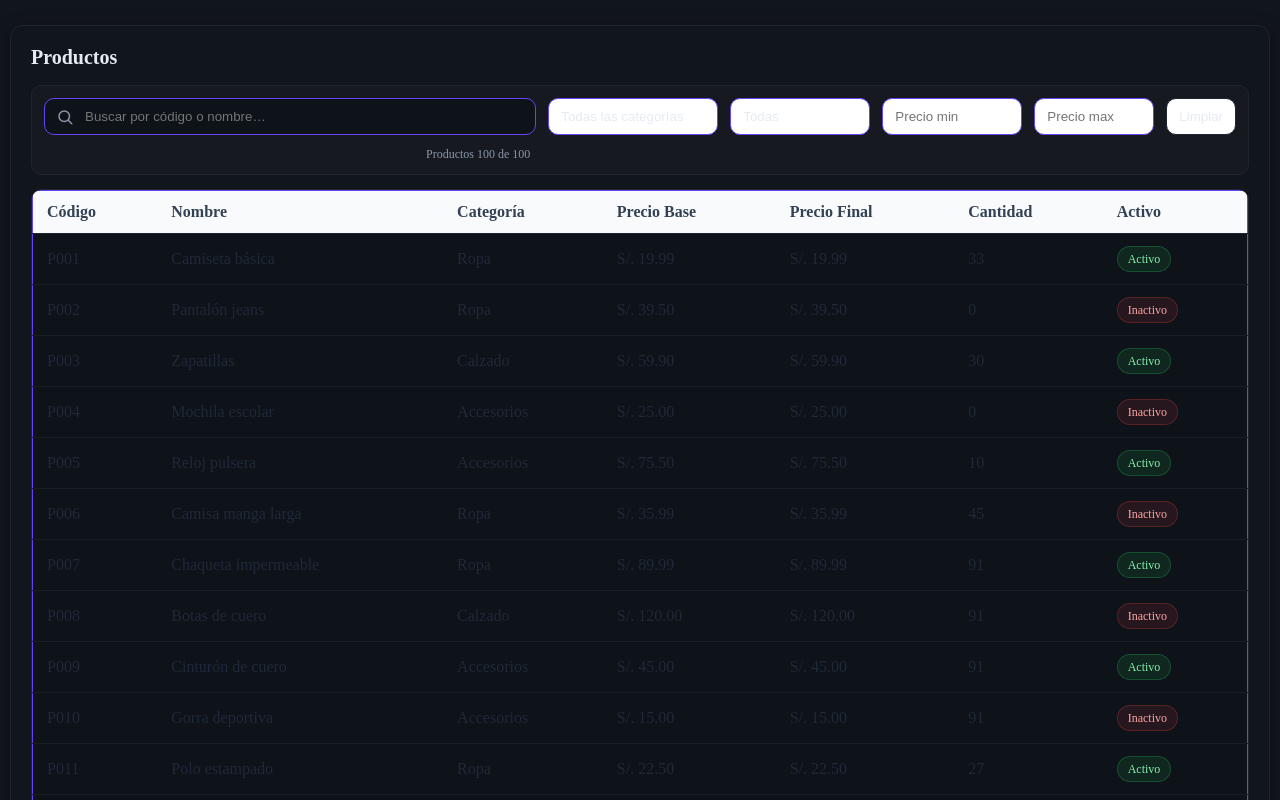
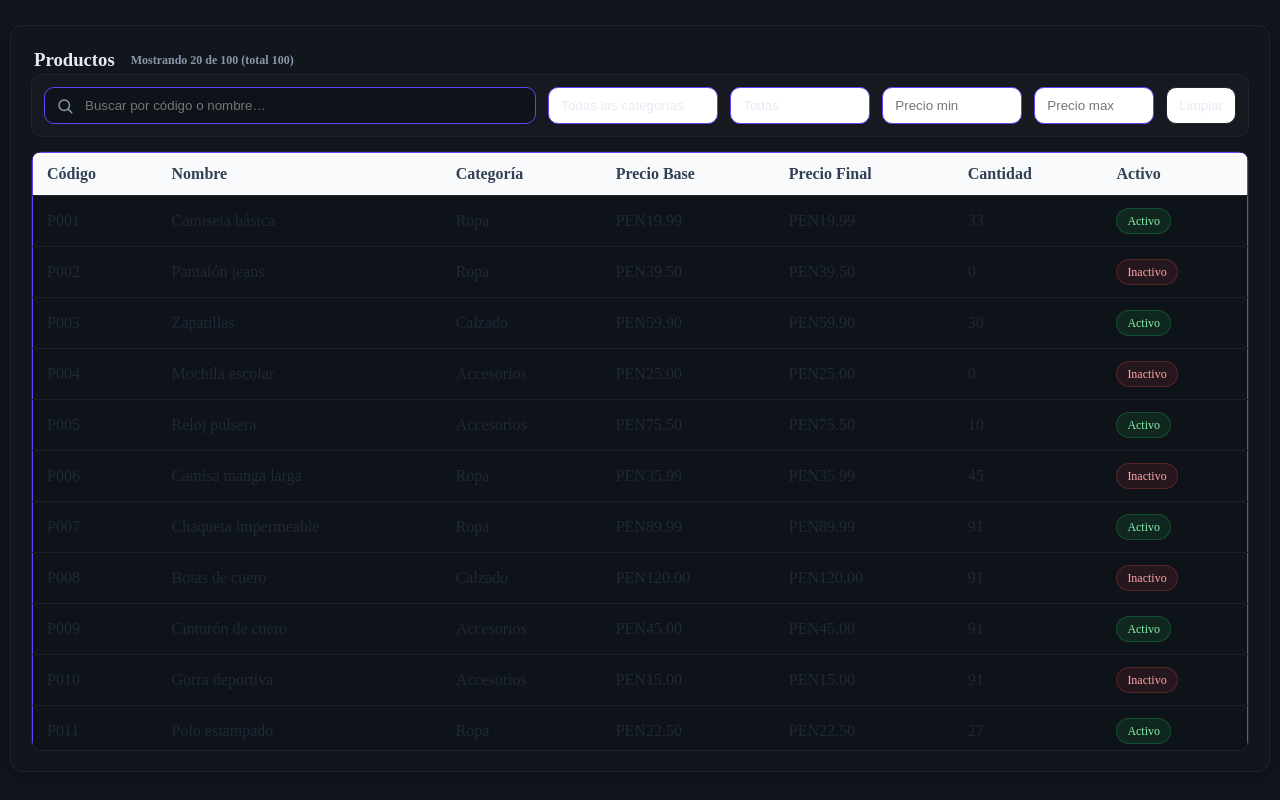
Before and after one commit to waldirmh/table-scroll, an Angular app: page / in a window 1280 px wide. Shown: the top 800 px of the page. Built offline with nearby package versions, Linux system fonts and the light colour scheme.

Commit message:
fix: finish

```diff
--- a/src/app/pages/inicio/inicio.component.html
+++ b/src/app/pages/inicio/inicio.component.html
@@ -1,6 +1,11 @@
 <main class="main">
     <section class="tabla-wrapper">
-        <h3>Productos</h3>
+        <div class="result-info">
+            <h3>Productos</h3>
+            <h3 class="info-quantity">
+                Mostrando {{ visibleProducts.length }} de {{ products.length }} (total {{ allProducts.length }})
+            </h3>
+        </div>
 
         <!-- Filtros -->
         <form class="filters" *ngIf="filtersForm" [formGroup]="filtersForm" role="search"
@@ -8,7 +13,6 @@
             <div class="search-field">
                 <input type="search" placeholder="Buscar por código o nombre…" formControlName="query"
                     autocomplete="off" aria-label="Buscar" />
-                <!-- Lupa morada -->
                 <svg class="search-icon" viewBox="0 0 24 24" aria-hidden="true">
                     <circle cx="11" cy="11" r="7" fill="none" stroke="currentColor" stroke-width="2" />
                     <line x1="16.65" y1="16.65" x2="21" y2="21" stroke="currentColor" stroke-width="2"
@@ -21,9 +25,9 @@
                 <option *ngFor="let c of categories" [value]="c">{{ c }}</option>
             </select>
 
-            <select formControlName="offer" aria-label="Oferta">
+            <select formControlName="activated" aria-label="Activo">
                 <option value="">Todas</option>
-                <option value="yes">Ativos</option>
+                <option value="yes">Activos</option>
                 <option value="no">Inactivos</option>
             </select>
 
@@ -34,13 +38,9 @@
                 Limpiar
             </button>
 
-            <div class="result-info">
-                Productos {{ products.length }} de {{ allProducts.length }}
-            </div>
         </form>
 
-        <div class="table-scroll">
-
+        <div class="table-scroll" #tableScroll (scroll)="onTableScroll($event)">
             <table class="tabla">
                 <thead>
                     <tr>
@@ -61,9 +61,9 @@
                             <td><span class="sk sk--sm"></span></td>
                             <td><span class="sk sk--md"></span></td>
                             <td><span class="sk sk--md"></span></td>
-                            <td class="text-right"><span class="sk sk--sm"></span></td>
-                            <td class="text-right"><span class="sk sk--sm"></span></td>
-                            <td class="text-right"><span class="sk sk--sm"></span></td>
+                            <td class="text-left"><span class="sk sk--sm"></span></td>
+                            <td class="text-left"><span class="sk sk--sm"></span></td>
+                            <td class="text-left"><span class="sk sk--sm"></span></td>
                             <td><span class="sk sk--pill"></span></td>
                         </tr>
                     </tbody>
@@ -72,13 +72,13 @@
                 <!-- Cuando ya hay datos -->
                 <ng-template #dataTbody>
                     <tbody>
-                        <tr *ngFor="let product of products">
+                        <tr *ngFor="let product of visibleProducts">
                             <td>{{ product.code }}</td>
                             <td>{{ product.name }}</td>
                             <td>{{ product.category }}</td>
-                            <td class="text-left">{{ product.basePrice | currency:'S/. ':'symbol-narrow' }}</td>
-                            <td class="text-left">{{ product.finalPrice | currency:'S/. ':'symbol-narrow' }}</td>
-                            <td class="text-left">{{ product.quantity}}</td>
+                            <td class="text-left">{{ product.basePrice | currency:'PEN':'symbol' }}</td>
+                            <td class="text-left">{{ product.finalPrice | currency:'PEN':'symbol' }}</td>
+                            <td class="text-left">{{ product.quantity }}</td>
                             <td>
                                 <span class="badge" [class.badge-ok]="product.active"
                                     [class.badge-no]="!product.active">
@@ -87,14 +87,13 @@
                             </td>
                         </tr>
 
-                        <!-- Estado vacío (opcional) -->
+                        <!-- Estado vacío -->
                         <tr *ngIf="!isLoading && products.length === 0">
-                            <td colspan="5" style="text-align:center; padding:14px;">Sin resultados</td>
+                            <td colspan="7" style="text-align:center; padding:14px;">Sin resultados</td>
                         </tr>
                     </tbody>
                 </ng-template>
             </table>
         </div>
-
     </section>
 </main>
--- a/src/app/pages/inicio/inicio.component.scss
+++ b/src/app/pages/inicio/inicio.component.scss
@@ -20,6 +20,7 @@ body {
 .main {
   padding: 25px 10px 25px 10px;
   background: var(--card);
+  height: 100vh;
 
 }
 
@@ -35,7 +36,29 @@ body {
 }
 
 h3 {
+  margin: 3px;
+  padding: 0px;
+}
+
+.content-title {
+  display: flex;
+  gap: 10px;
+}
+
+.result-info {
   color: var(--text);
+  margin: 0px;
+  padding: 0px;
+  display: flex;
+  justify-content: start;
+  align-items: center;
+  gap: 10px;
+}
+
+.info-quantity {
+  justify-self: end;
+  font-size: 12px;
+  color: var(--muted);
 }
 
 .tabla-wrapper>h3 {
@@ -119,20 +142,18 @@ h3 {
   background: var(--seconday);
 }
 
-.result-info {
-  justify-self: end;
-  font-size: 12px;
-  color: var(--muted);
-  padding: 0 6px;
-}
+
 
 /* ===========
    Tabla (scroll solo aquí)
    =========== */
 .table-scroll {
+  max-height: 75vh;
+  /* altura visible para que exista scroll vertical */
+  overflow-y: auto;
+  /* ← habilita scroll vertical */
   overflow-x: auto;
-  /* ← únicamente la tabla */
-  overflow-y: visible;
+  /* ← mantiene el scroll horizontal de la tabla */
   border-radius: 10px;
   border: 1px solid var(--line);
 }
@@ -274,10 +295,10 @@ button:focus,
     grid-template-columns: 1fr;
   }
 
-  .result-info {
-    font-size: 11px;
-    opacity: .9;
-  }
+  // .result-info {
+  //   font-size: 11px;
+  //   opacity: .9;
+  // }
 
   .tabla {
     min-width: 640px;
--- a/src/app/pages/inicio/inicio.component.ts
+++ b/src/app/pages/inicio/inicio.component.ts
@@ -1,11 +1,10 @@
 import {
   Component, OnInit, AfterViewInit, OnDestroy,
-  ViewChild, ElementRef, Inject, HostListener
+  ViewChild, ElementRef
 } from '@angular/core';
 import { RouterModule } from '@angular/router';
-import { CommonModule, isPlatformBrowser } from '@angular/common';
+import { CommonModule } from '@angular/common';
 import { ReactiveFormsModule, FormBuilder, FormGroup } from '@angular/forms';
-import { PLATFORM_ID } from '@angular/core';
 import { debounceTime } from 'rxjs/operators';
 
 import { Product } from '../../../interface/product';
@@ -19,9 +18,9 @@ import { data } from '../../../data/data';
   styleUrls: ['./inicio.component.scss']
 })
 export class InicioComponent implements OnInit, AfterViewInit, OnDestroy {
-  products: Product[] = [];
-  allProducts: Product[] = [];
-  visibleProducts: Product[] = [];
+  products: Product[] = [];        // filtrados
+  allProducts: Product[] = [];     // fuente
+  visibleProducts: Product[] = []; // los que se pintan (paginados)
 
   // Filtros
   categories: string[] = [];
@@ -30,12 +29,21 @@ export class InicioComponent implements OnInit, AfterViewInit, OnDestroy {
   // UI / carga
   isLoading = false;
 
+  // Scroll infinito
+  pageSize = 20;
+  currentPage = 0;         // 0-based
+  hasMorePages = true;
+  private loadingMore = false;
+
   skeletonRows = Array.from({ length: 20 });
-  constructor(private fb: FormBuilder, @Inject(PLATFORM_ID) _platformId: Object) {
+
+  @ViewChild('tableScroll') tableScrollRef?: ElementRef<HTMLDivElement>;
+
+  constructor(private fb: FormBuilder) {
     this.filtersForm = this.fb.group({
       query: [''],
       category: [''],
-      offer: [''],
+      activated: [''],
       minPrice: [''],
       maxPrice: ['']
     });
@@ -45,46 +53,74 @@ export class InicioComponent implements OnInit, AfterViewInit, OnDestroy {
     this.filtersForm.valueChanges.pipe(debounceTime(400)).subscribe(() => {
       this.applyFilters();
     });
+
     this.isLoading = true;
-
     this.getAllProducts();
   }
 
-
-  ngAfterViewInit(): void {
-
-  }
-
-  ngOnDestroy(): void {
-  }
+  ngAfterViewInit(): void { }
+  ngOnDestroy(): void { }
 
   resetFilters(): void {
     this.filtersForm.reset({
       query: '',
       category: '',
-      offer: '',
+      activated: '',
       minPrice: '',
       maxPrice: ''
     });
   }
 
   applyFilters(): void {
-    const { query, category, offer, minPrice, maxPrice } = this.filtersForm.value;
+    const { query, category, activated, minPrice, maxPrice } = this.filtersForm.value;
     const qNorm = (query ?? '').toString().trim().toLowerCase();
     const min = minPrice !== null && minPrice !== '' ? Number(minPrice) : null;
     const max = maxPrice !== null && maxPrice !== '' ? Number(maxPrice) : null;
 
-    this.products = this.allProducts.filter(p => {
+    this.products = this.allProducts.filter((p: any) => {
       const matchText = !qNorm || p.code.toLowerCase().includes(qNorm) || p.name.toLowerCase().includes(qNorm);
       const matchCat = !category || p.category === category;
-      const matchOffer = !offer || (offer === 'yes' && p.active) || (offer === 'no' && !p.active);
+      const matchOffer = !activated || (activated === 'yes' && p.active) || (activated === 'no' && !p.active);
       const matchMin = min === null || p.finalPrice >= min;
       const matchMax = max === null || p.finalPrice <= max;
       return matchText && matchCat && matchOffer && matchMin && matchMax;
     });
+    // reset paginación y primera página
+    this.resetPagination();
+    // llevar scroll al tope del contenedor
+    if (this.tableScrollRef?.nativeElement) {
+      this.tableScrollRef.nativeElement.scrollTop = 0;
+    }
   }
 
+  onTableScroll(e: Event) {
+    const el = e.target as HTMLElement | null;
+    if (!el) return;
+    const threshold = 50;
+    const nearBottom = (el.scrollHeight - el.scrollTop - el.clientHeight) <= threshold;
 
+    if (nearBottom && this.hasMorePages && !this.isLoading && !this.loadingMore) {
+      this.appendNextPage();
+    }
+  }
+
+  // private getAllProducts(): void {
+  //   this.isLoading = true;
+  //   setTimeout(() => {
+  //     try {
+  //       const seed = data as Product[];
+  //       this.allProducts = seed;
+  //       this.products = [...seed];
+  //       this.categories = Array.from(new Set(seed.map((p: any) => p.category))).sort();
+  //       // arrancar con primera página
+  //       this.resetPagination();
+  //     } catch (error) {
+  //       console.error(error);
+  //     } finally {
+  //       this.isLoading = false;
+  //     }
+  //   }, 1000);
+  // }
   private getAllProducts(): void {
     this.isLoading = true;
     setTimeout(() => {
@@ -92,16 +128,40 @@ export class InicioComponent implements OnInit, AfterViewInit, OnDestroy {
         const seed = data as Product[];
         this.allProducts = seed;
         this.products = [...seed];
-        this.categories = Array.from(new Set(seed.map(p => p.category))).sort();
+        this.categories = Array.from(new Set(seed.map((p: any) => p.category))).sort();
+        // primera página
+        this.resetPagination();
       } catch (error) {
         console.error(error);
       } finally {
-        this.isLoading = false;
       }
     }, 1000);
   }
 
 
+  /** Reinicia paginación y carga la primera página */
+  private resetPagination(): void {
+    this.visibleProducts = [];
+    this.currentPage = 0;
+    this.hasMorePages = this.products.length > 0;
+    this.appendNextPage();
+  }
+
+  /** Agrega la siguiente página (20 items) a visibleProducts */
+  private appendNextPage(): void {
+    if (this.loadingMore || !this.hasMorePages) return;
+    this.isLoading = true;
+    // Simula latencia de API (4s)
+    setTimeout(() => {
+      const start = this.currentPage * this.pageSize;
+      const end = start + this.pageSize;
+      const next = this.products.slice(start, end);
+      this.visibleProducts = this.visibleProducts.concat(next);
+      this.currentPage++;
+      this.hasMorePages = this.visibleProducts.length < this.products.length;
+      this.isLoading = false;
+    }, 1000);
+  }
 
 
 }
```
